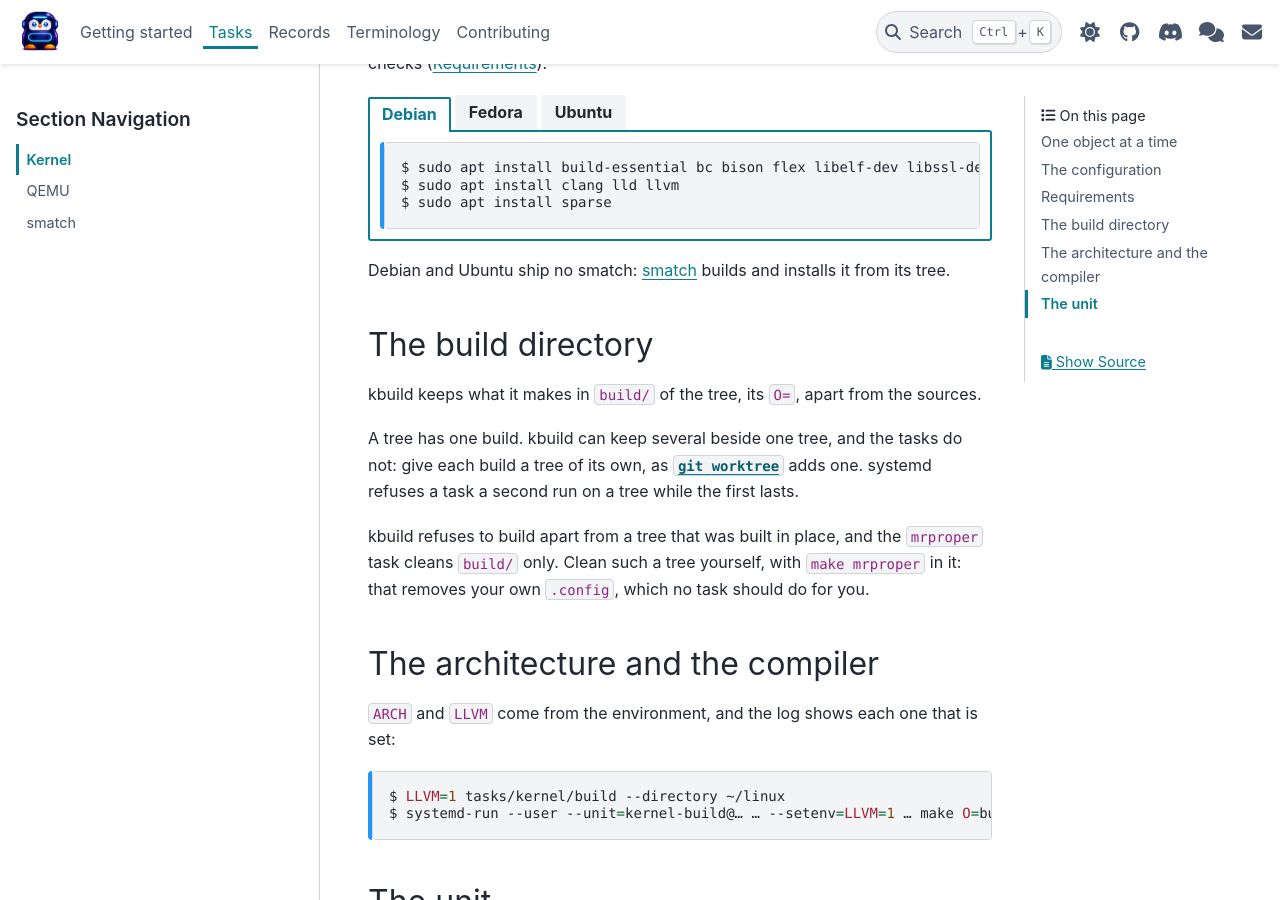
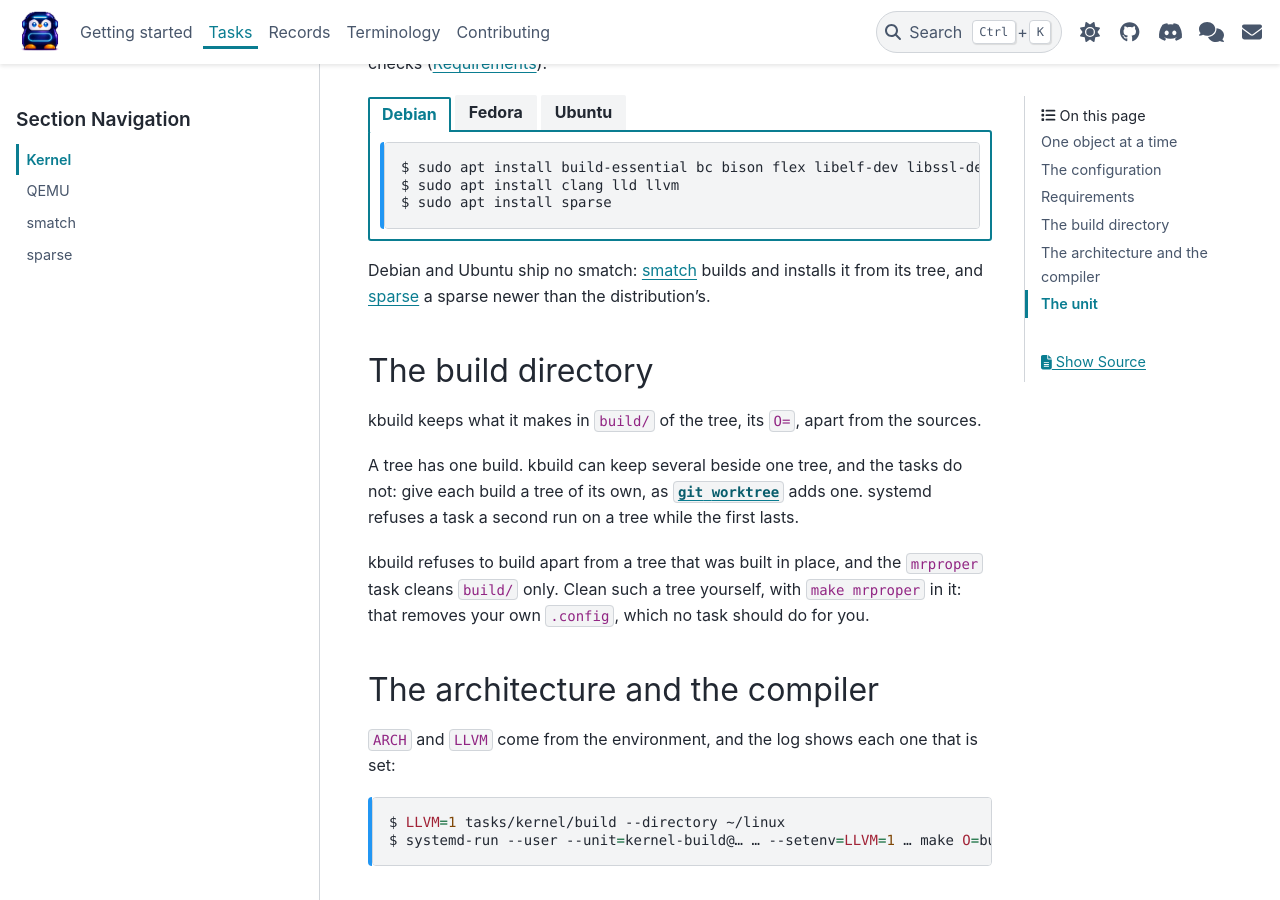
Before and after one commit to linux-kdevops/kdevops-ng, a Sphinx documentation site: the page built from docs/tasks/kernel.rst, in a window 1280 px wide and 900 px high, scrolled down 2212 px. Built offline with Sphinx 7.4.7 and the PyData theme 0.15.4, drawn with Linux system fonts in a browser that asks for light colours.

Commit message:
sparse: build and install it from its tree, for the user alone
The kernel's sparse checks can need a sparse newer than a distribution
ships. The three tasks are smatch's under another name: sparse's
Makefile is the one smatch's came from, with the same PREFIX and the
same build beside its sources.

Signed-off-by: Daniel Gomez <da.gomez@kernel.org>

```diff
--- a/docs/getting-started/requirements.rst
+++ b/docs/getting-started/requirements.rst
@@ -153,8 +153,10 @@ Each part of kdevops-ng lists its own tools, on its page:
   and `Perl`_.
 - :ref:`The QEMU tasks <requirements-qemu>`: `Meson`_, :cmd:`make`, a
   compiler and `Perl`_.
-- :ref:`The smatch task <requirements-smatch>`: :cmd:`make`, a compiler
+- :ref:`The smatch tasks <requirements-smatch>`: :cmd:`make`, a compiler
   and two libraries.
+- :ref:`The sparse tasks <requirements-sparse>`: :cmd:`make` and a
+  compiler.
 - :ref:`Records <requirements-records>`: `kresults`_' :cmd:`krecord`, and a name
   for your :term:`lab <Lab>`.
 - :ref:`A change to kdevops-ng <requirements-contributing>`: the checks, and
--- a/docs/tasks/index.rst
+++ b/docs/tasks/index.rst
@@ -31,6 +31,7 @@ argument, as ``--directory`` is :cmd:`make`'s own.
    kernel
    qemu
    smatch
+   sparse
 
 .. _tasks-unit:
 
--- a/docs/tasks/kernel.rst
+++ b/docs/tasks/kernel.rst
@@ -154,7 +154,7 @@ needs `Perl`_. The second line of each list is for `Clang`_, under
          $ sudo apt install sparse
 
 Debian and Ubuntu ship no smatch: :doc:`smatch` builds and installs it
-from its tree.
+from its tree, and :doc:`sparse` a sparse newer than the distribution's.
 
 The build directory
 ===================
```
Also changed, not shown: docs/tasks/sparse.rst (added, +59 -0 lines), 3 other files.
